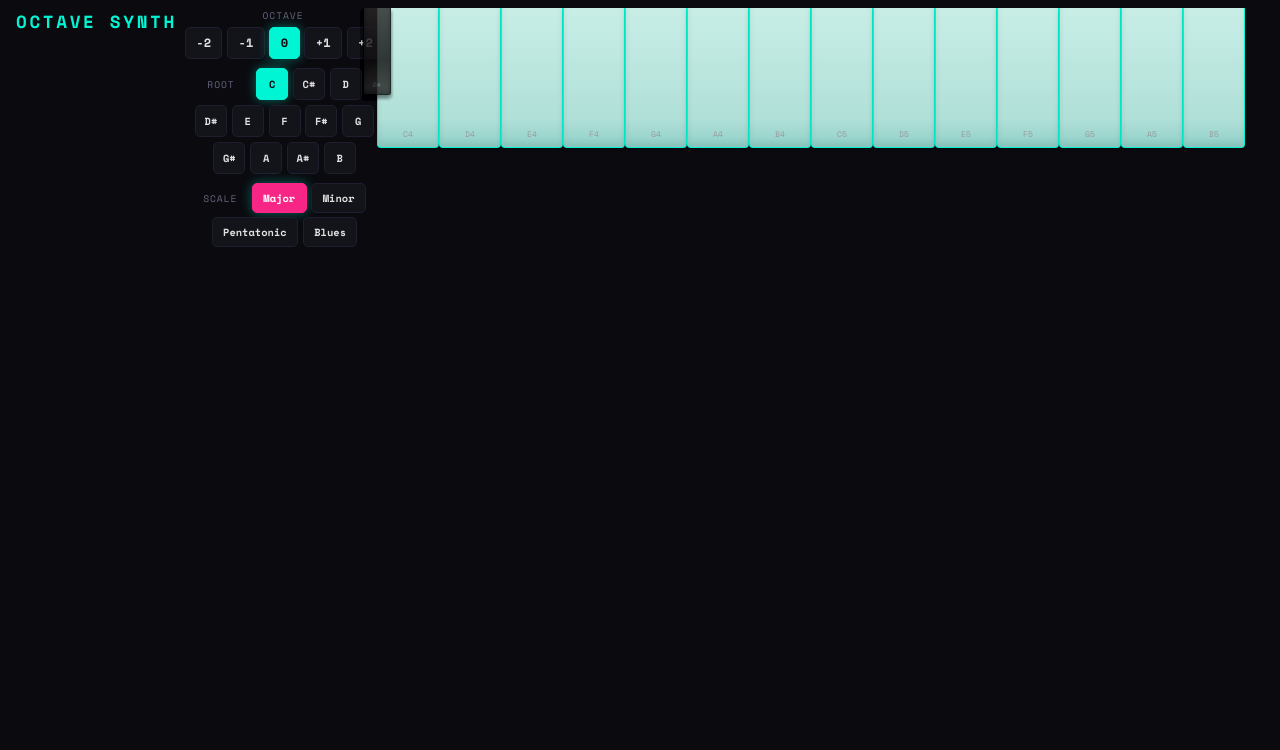
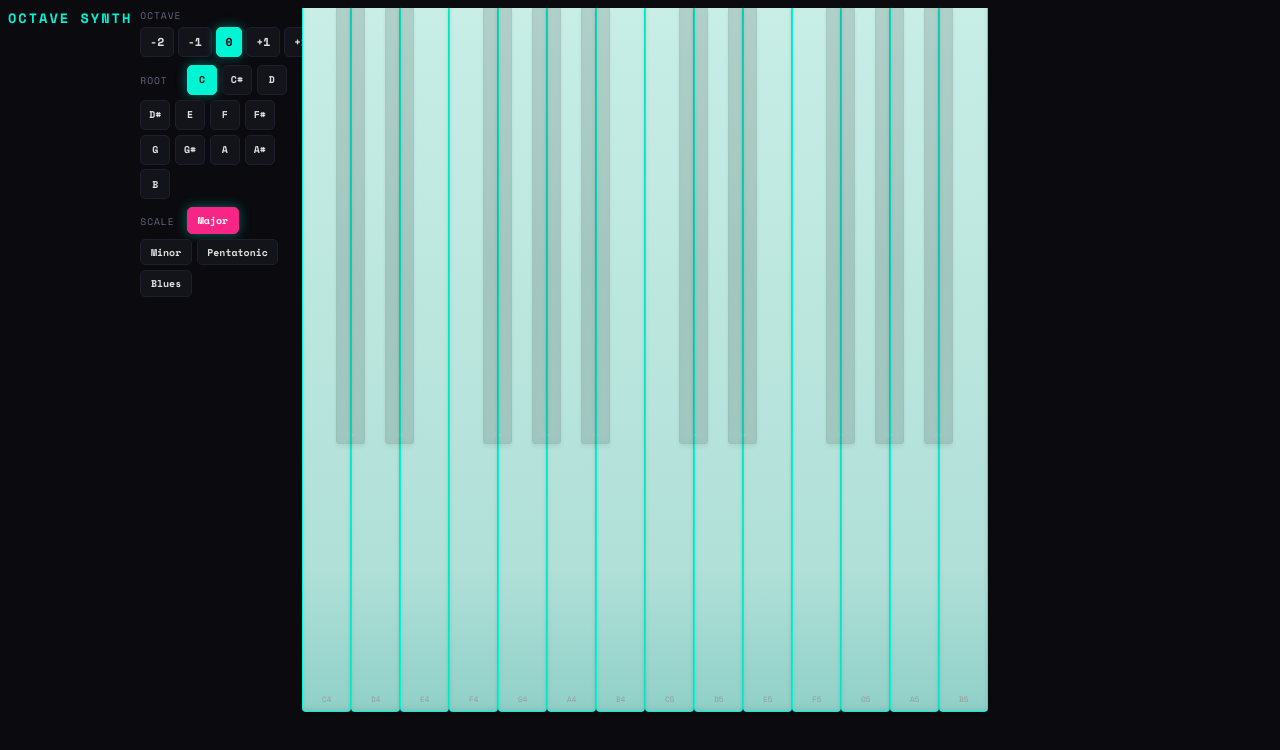
Before and after one commit to serdeen/dreamfyre-delight, a plain HTML site: page octave-synth.html in a window 1280 px wide. Drawn offline with nearby package versions, Linux system fonts and the light colour scheme.

Commit message:
Octave synth v6 — landscape sidebar layout, piano fills full width via flex, responsive key sizing from getBoundingClientRect

```diff
--- a/octave-synth.html
+++ b/octave-synth.html
@@ -3,6 +3,9 @@
 <head>
 <meta charset="UTF-8">
 <meta name="viewport" content="width=device-width, initial-scale=1.0, maximum-scale=1.0, user-scalable=no">
+<meta name="mobile-web-app-capable" content="yes">
+<meta name="apple-mobile-web-app-capable" content="yes">
+<meta name="apple-mobile-web-app-status-bar-style" content="black-translucent">
 <title>Octave Synth — Dreamfyre Delight</title>
 <link href="https://fonts.googleapis.com/css2?family=Space+Mono:wght@400;700&family=Inter:wght@300;400;600&display=swap" rel="stylesheet">
 <style>
@@ -20,17 +23,16 @@
     background: var(--bg);
     color: var(--text);
     font-family: 'Inter', sans-serif;
-    min-height: 100vh;
-    min-height: 100dvh;
     overscroll-behavior: none;
     touch-action: manipulation;
   }
   body {
+    min-height: 100vh;
+    min-height: 100dvh;
     display: flex;
     flex-direction: column;
     align-items: center;
-    padding: 1rem 0.5rem;
-    transition: padding 0.3s ease;
+    padding: 0.75rem 0.5rem;
   }
   body::before {
     content: '';
@@ -43,42 +45,12 @@
     z-index: -1;
   }
 
-  /* Landscape: controls inline, piano full width */
-  @media (orientation: landscape) {
-    body {
-      flex-direction: row;
-      align-items: flex-start;
-      justify-content: center;
-      padding: 0.5rem 1rem;
-      gap: 0.5rem;
-    }
-    .controls {
-      flex-direction: row;
-      flex-wrap: wrap;
-      align-items: flex-start;
-      justify-content: flex-start;
-      max-width: 180px;
-      margin-bottom: 0;
-      gap: 0.5rem;
-    }
-    .controls .control-row {
-      gap: 0.3rem;
-    }
-    .piano-wrap {
-      flex: 1;
-      max-width: none !important;
-    }
-    .piano {
-      width: 100%;
-    }
-  }
-
   h1 {
     font-family: 'Space Mono', monospace;
-    font-size: 1.1rem;
+    font-size: 1rem;
     letter-spacing: 0.15em;
     color: var(--cyan);
-    margin-bottom: 0.75rem;
+    margin-bottom: 0.6rem;
     text-transform: uppercase;
   }
 
@@ -86,14 +58,14 @@
     display: flex;
     flex-direction: column;
     align-items: center;
-    gap: 0.6rem;
-    margin-bottom: 1rem;
+    gap: 0.5rem;
+    margin-bottom: 0.75rem;
     width: 100%;
   }
   .control-row {
     display: flex;
     align-items: center;
-    gap: 0.4rem;
+    gap: 0.3rem;
     flex-wrap: wrap;
     justify-content: center;
   }
@@ -103,14 +75,14 @@
     color: var(--text-dim);
     text-transform: uppercase;
     letter-spacing: 0.1em;
-    min-width: 44px;
+    min-width: 42px;
   }
-  .octave-btns { display: flex; gap: 0.3rem; }
+  .octave-btns { display: flex; gap: 0.25rem; }
   .btn {
     font-family: 'Space Mono', monospace;
-    font-size: 0.75rem;
+    font-size: 0.72rem;
     font-weight: 700;
-    padding: 0.4rem 0.65rem;
+    padding: 0.35rem 0.55rem;
     border: 1px solid var(--border);
     background: var(--surface);
     color: var(--text);
@@ -128,34 +100,69 @@
     box-shadow: 0 0 12px rgba(0,245,212,0.4);
   }
   .note-btn {
-    width: 32px;
-    height: 32px;
-    font-size: 0.65rem;
+    width: 30px;
+    height: 30px;
+    font-size: 0.62rem;
     padding: 0;
   }
   .note-btn.sharp { background: var(--surface); border-color: var(--border); }
   .note-btn.sharp.active { background: var(--magenta); border-color: var(--magenta); color: #fff; }
-  .scale-btn { padding: 0.35rem 0.65rem; font-size: 0.65rem; }
+  .scale-btn { padding: 0.3rem 0.6rem; font-size: 0.62rem; }
   .scale-btn.active { background: var(--magenta); color: #fff; border-color: var(--magenta); }
+
+  /* Landscape: controls left sidebar, piano takes remaining width */
+  @media (orientation: landscape) {
+    body {
+      flex-direction: row;
+      align-items: flex-start;
+      justify-content: flex-start;
+      padding: 0.5rem;
+      gap: 0.5rem;
+      height: 100vh;
+      height: 100dvh;
+    }
+    h1 {
+      font-size: 0.85rem;
+      margin-bottom: 0.4rem;
+      writing-mode: horizontal-tb;
+    }
+    .controls {
+      flex-direction: column;
+      align-items: flex-start;
+      justify-content: flex-start;
+      width: auto;
+      min-width: 130px;
+      max-width: 150px;
+      margin-bottom: 0;
+      flex-shrink: 0;
+    }
+    .controls .control-row {
+      justify-content: flex-start;
+    }
+    .piano-wrap {
+      flex: 1;
+      display: flex;
+      align-items: flex-end;
+    }
+  }
 
   /* Piano */
   .piano-wrap {
     width: 100%;
-    max-width: 680px;
+    max-width: 700px;
     padding: 0 0.25rem;
+    flex-shrink: 0;
   }
 
   .piano {
     position: relative;
-    display: block;
     width: 100%;
-    height: 140px;
+    /* Height set via JS based on orientation, default portrait */
   }
 
   .white-key {
     position: absolute;
     bottom: 0;
-    width: 46px;
     height: 100%;
     background: linear-gradient(180deg, #fefefe 0%, #f0f0f0 80%, #d8d8d8 100%);
     border: 1px solid #b0b0b0;
@@ -167,14 +174,14 @@
     flex-direction: column;
     align-items: center;
     justify-content: flex-end;
-    padding-bottom: 7px;
+    padding-bottom: 6px;
     font-family: 'Space Mono', monospace;
-    font-size: 0.5rem;
+    font-size: 0.48rem;
     color: #999;
     transition: background 0.06s ease, box-shadow 0.06s ease;
     user-select: none;
     -webkit-tap-highlight-color: transparent;
-    box-shadow: inset 0 -4px 6px rgba(0,0,0,0.08), 0 2px 3px rgba(0,0,0,0.18);
+    box-shadow: inset 0 -3px 5px rgba(0,0,0,0.07), 0 2px 3px rgba(0,0,0,0.16);
   }
   .white-key:hover { background: linear-gradient(180deg, #fff 0%, #f8f8f8 80%, #e8e8e8 100%); }
   .white-key.in-scale { background: linear-gradient(180deg, #c8eee6 0%, #b0e0d8 80%, #90d0c8 100%); border-color: var(--cyan); }
@@ -187,8 +194,6 @@
   .black-key {
     position: absolute;
     top: 0;
-    width: 28px;
-    height: 62%;
     background: linear-gradient(180deg, #2c2c2c 0%, #111 60%, #2e2e2e 100%);
     border: 1px solid #000;
     border-top: none;
@@ -199,9 +204,9 @@
     flex-direction: column;
     align-items: center;
     justify-content: flex-end;
-    padding-bottom: 5px;
+    padding-bottom: 4px;
     font-family: 'Space Mono', monospace;
-    font-size: 0.4rem;
+    font-size: 0.38rem;
     color: #666;
     transition: background 0.06s ease, box-shadow 0.06s ease;
     user-select: none;
@@ -271,7 +276,6 @@ const SCALES = {
   blues:      [0, 3, 5, 6, 7, 10],
 };
 
-// 2 octaves C4-B5
 const WHITE_KEYS = [
   { note:'C',  octave:4 },
   { note:'D',  octave:4 },
@@ -289,33 +293,28 @@ const WHITE_KEYS = [
   { note:'B',  octave:5 },
 ];
 
+// Black key relative positions: [whiteKeyIndexBefore, whiteKeyIndexAfter]
 const BLACK_KEYS = [
-  { note:'C#', octave:4, left:34 },
-  { note:'D#', octave:4, left:82 },
-  { note:'F#', octave:4, left:178 },
-  { note:'G#', octave:4, left:226 },
-  { note:'A#', octave:4, left:274 },
-  { note:'C#', octave:5, left:376 },
-  { note:'D#', octave:5, left:424 },
-  { note:'F#', octave:5, left:520 },
-  { note:'G#', octave:5, left:568 },
-  { note:'A#', octave:5, left:616 },
+  { note:'C#', octave:4 },
+  { note:'D#', octave:4 },
+  { note:'F#', octave:4 },
+  { note:'G#', octave:4 },
+  { note:'A#', octave:4 },
+  { note:'C#', octave:5 },
+  { note:'D#', octave:5 },
+  { note:'F#', octave:5 },
+  { note:'G#', octave:5 },
+  { note:'A#', octave:5 },
 ];
 
-let audioCtx = null;
-let masterGain = null;
-let compressor = null;
-let selectedOctave = 0;
-let selectedRoot = 'C';
-let selectedScale = 'major';
+let audioCtx = null, masterGain = null, compressor = null;
+let selectedOctave = 0, selectedRoot = 'C', selectedScale = 'major';
 let activeNotes = {};
 let touchKeyMap = {};
 
 function initAudio() {
   if (audioCtx) return;
   audioCtx = new (window.AudioContext || window.webkitAudioContext)();
-
-  // Compressor for phone speakers — prevents clipping when multiple notes play
   compressor = audioCtx.createDynamicsCompressor();
   compressor.threshold.value = -6;
   compressor.knee.value = 6;
@@ -323,8 +322,6 @@ function initAudio() {
   compressor.attack.value = 0.003;
   compressor.release.value = 0.1;
   compressor.connect(audioCtx.destination);
-
-  // Master gain at 0.55 — conservative for small phone speakers
   masterGain = audioCtx.createGain();
   masterGain.gain.value = 0.55;
   masterGain.connect(compressor);
@@ -337,8 +334,7 @@ function getAudioCtx() {
 }
 
 function calcFreq(note, octave) {
-  const semitonesFromA4 = NOTES.indexOf(note) - 9 + (octave - 4) * 12;
-  return 440 * Math.pow(2, semitonesFromA4 / 12);
+  return 440 * Math.pow(2, (NOTES.indexOf(note) - 9 + (octave - 4) * 12) / 12);
 }
 
 function getScaleNotes(root, scale) {
@@ -350,34 +346,22 @@ function playNote(note, octave) {
   const ctx = getAudioCtx();
   const keyId = note + octave;
   if (activeNotes[keyId]) return;
-
-  const freq = calcFreq(note, octave + selectedOctave);
   const osc = ctx.createOscillator();
   const gain = ctx.createGain();
-
   osc.type = 'sine';
-  osc.frequency.value = freq;
-
-  // Gentle envelope — safe for phone speakers, no clipping
+  osc.frequency.value = calcFreq(note, octave + selectedOctave);
   const now = ctx.currentTime;
   gain.gain.setValueAtTime(0, now);
-  gain.gain.linearRampToValueAtTime(0.15, now + 0.012);    // soft attack
-  gain.gain.setValueAtTime(0.15, now + 0.4);               // sustain
-  gain.gain.exponentialRampToValueAtTime(0.0001, now + 1.0); // natural fade
-
+  gain.gain.linearRampToValueAtTime(0.15, now + 0.012);
+  gain.gain.setValueAtTime(0.15, now + 0.4);
+  gain.gain.exponentialRampToValueAtTime(0.0001, now + 1.0);
   osc.connect(gain);
   gain.connect(masterGain);
-
   osc.start(now);
   osc.stop(now + 1.0);
-
   activeNotes[keyId] = { osc, gain };
-
   const el = document.querySelector(`[data-key="${note}${octave}"]`);
-  if (el) {
-    el.classList.add('pressed');
-    setTimeout(() => el.classList.remove('pressed'), 250);
-  }
+  if (el) { el.classList.add('pressed'); setTimeout(() => el.classList.remove('pressed'), 250); }
 }
 
 function stopNote(note, octave) {
@@ -391,9 +375,7 @@ function stopNote(note, octave) {
       gain.gain.setValueAtTime(gain.gain.value, now);
       gain.gain.exponentialRampToValueAtTime(0.0001, now + 0.12);
       osc.stop(now + 0.12);
-    } catch(e) {
-      try { osc.stop(); } catch(e2) {}
-    }
+    } catch(e) { try { osc.stop(); } catch(e2) {} }
   }
 }
 
@@ -402,9 +384,15 @@ function buildPiano() {
   piano.innerHTML = '';
   const scaleNotes = getScaleNotes(selectedRoot, selectedScale);
 
-  const pianoW = piano.offsetWidth || 680;
-  const kw = Math.max(32, Math.floor((pianoW - 14) / 14)); // 14 white keys
+  // Get actual piano width from DOM
+  const pianoW = piano.getBoundingClientRect().width || piano.offsetWidth || 680;
+  const kw = Math.max(28, Math.floor(pianoW / 14)); // 14 white keys, min 28px each
+  const bh = Math.round(window.innerHeight * (window.matchMedia('(orientation: landscape)').matches ? 0.88 : 0.28)); // 88% height in landscape, 28% in portrait
+  const bkh = Math.round(bh * 0.62); // black keys 62% of white key height
 
+  piano.style.height = bh + 'px';
+
+  // White keys
   WHITE_KEYS.forEach((key, i) => {
     const div = document.createElement('div');
     div.className = 'white-key';
@@ -420,19 +408,20 @@ function buildPiano() {
     piano.appendChild(div);
   });
 
-  BLACK_KEYS.forEach(key => {
+  // Black key positions: index into white keys array (before which white key it sits)
+  const blackKeyIndices = [0, 1, 3, 4, 5, 7, 8, 10, 11, 12];
+  BLACK_KEYS.forEach((key, i) => {
     const div = document.createElement('div');
     div.className = 'black-key';
     div.dataset.key = key.note + key.octave;
     div.dataset.note = key.note;
     div.dataset.octave = key.octave;
     div.textContent = key.note;
-
-    // Black key centers over the gap between white keys (after whiteIdx 0,1,3,4,5)
-    const blackLefts = [0, 1, 3, 4, 5, 7, 8, 10, 11, 12];
-    const bi = blackLefts.indexOf(WHITE_KEYS.findIndex(w => w.note === key.note && w.octave === key.octave));
-    div.style.left = (bi * kw + kw - 14) + 'px';
-
+    div.style.width = Math.max(20, Math.round(kw * 0.6)) + 'px';
+    div.style.height = bkh + 'px';
+    // Center over the gap: left = whiteIdx * kw + kw - blackKeyWidth/2
+    const left = blackKeyIndices[i] * kw + kw - Math.round(kw * 0.3);
+    div.style.left = left + 'px';
     if (!scaleNotes.includes(key.note)) div.classList.add('dimmed');
     else div.classList.add('in-scale');
     attachEvents(div, key.note, key.octave);
@@ -444,7 +433,6 @@ function attachEvents(el, note, octave) {
   el.addEventListener('mousedown', e => { e.preventDefault(); playNote(note, octave); });
   el.addEventListener('mouseup', () => stopNote(note, octave));
   el.addEventListener('mouseleave', () => stopNote(note, octave));
-
   el.addEventListener('touchstart', e => {
     e.preventDefault();
     for (const t of e.changedTouches) {
@@ -452,7 +440,6 @@ function attachEvents(el, note, octave) {
       playNote(note, octave);
     }
   }, { passive: false });
-
   el.addEventListener('touchmove', e => {
     e.preventDefault();
     for (const t of e.changedTouches) {
@@ -469,7 +456,6 @@ function attachEvents(el, note, octave) {
       }
     }
   }, { passive: false });
-
   el.addEventListener('touchend', e => {
     e.preventDefault();
     for (const t of e.changedTouches) {
@@ -477,7 +463,6 @@ function attachEvents(el, note, octave) {
       if (info) { stopNote(info.note, info.octave); delete touchKeyMap[t.identifier]; }
     }
   }, { passive: false });
-
   el.addEventListener('touchcancel', e => {
     for (const t of e.changedTouches) {
       const info = touchKeyMap[t.identifier];
@@ -513,14 +498,11 @@ document.querySelectorAll('.scale-btn').forEach(btn => {
 
 document.addEventListener('contextmenu', e => e.preventDefault());
 
-// Build on load and on resize (keys reflow in landscape)
-buildPiano();
-window.addEventListener('resize', () => {
-  clearTimeout(window._resizeTimer);
-  window._resizeTimer = setTimeout(buildPiano, 120);
-});
-window.addEventListener('orientationchange', () => {
-  setTimeout(buildPiano, 150);
+// Build piano — defer slightly to let layout settle
+requestAnimationFrame(() => {
+  buildPiano();
+  window.addEventListener('resize', () => requestAnimationFrame(buildPiano), { passive: true });
+  window.addEventListener('orientationchange', () => setTimeout(() => requestAnimationFrame(buildPiano), 200));
 });
 </script>
 </body>
```
